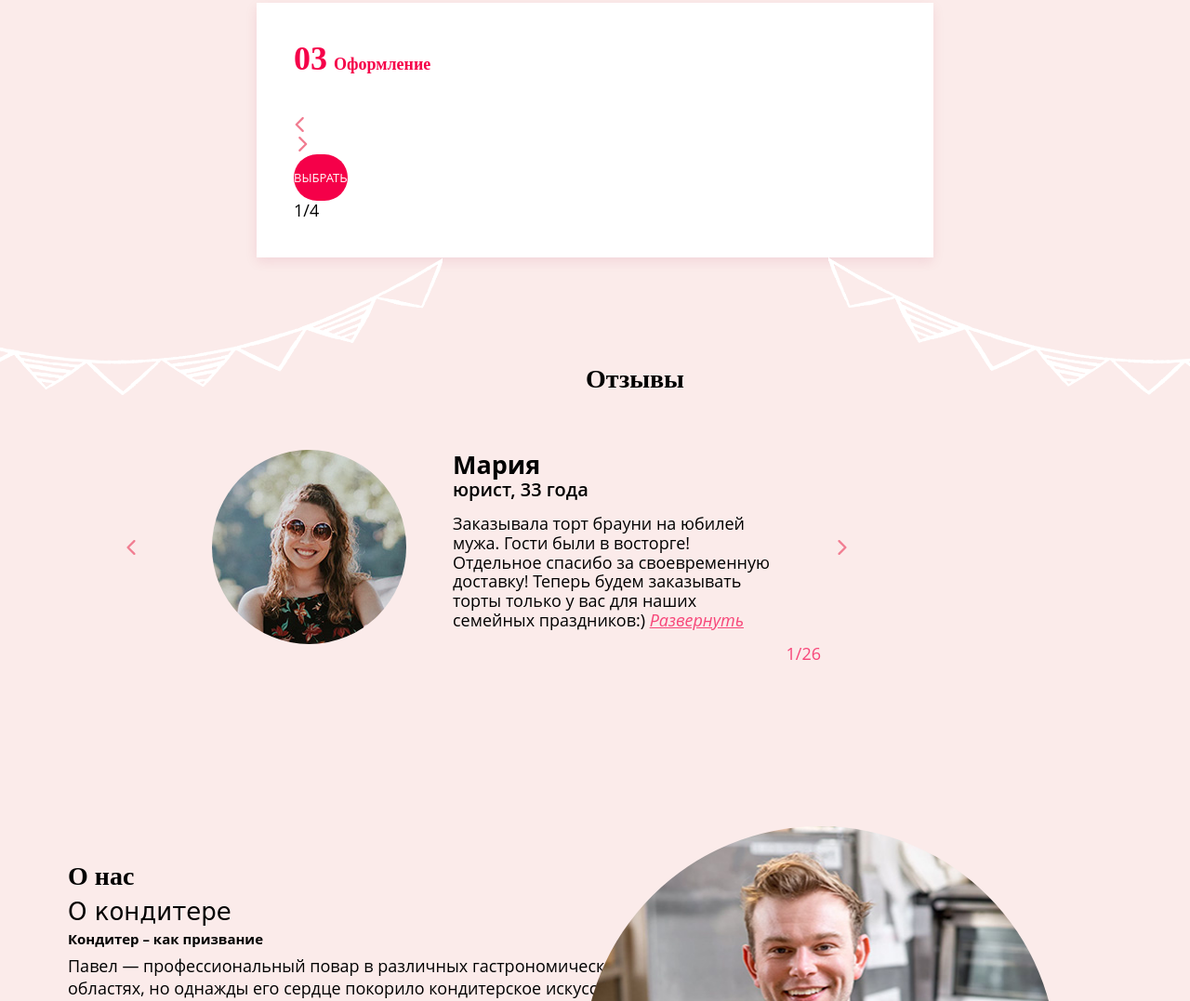
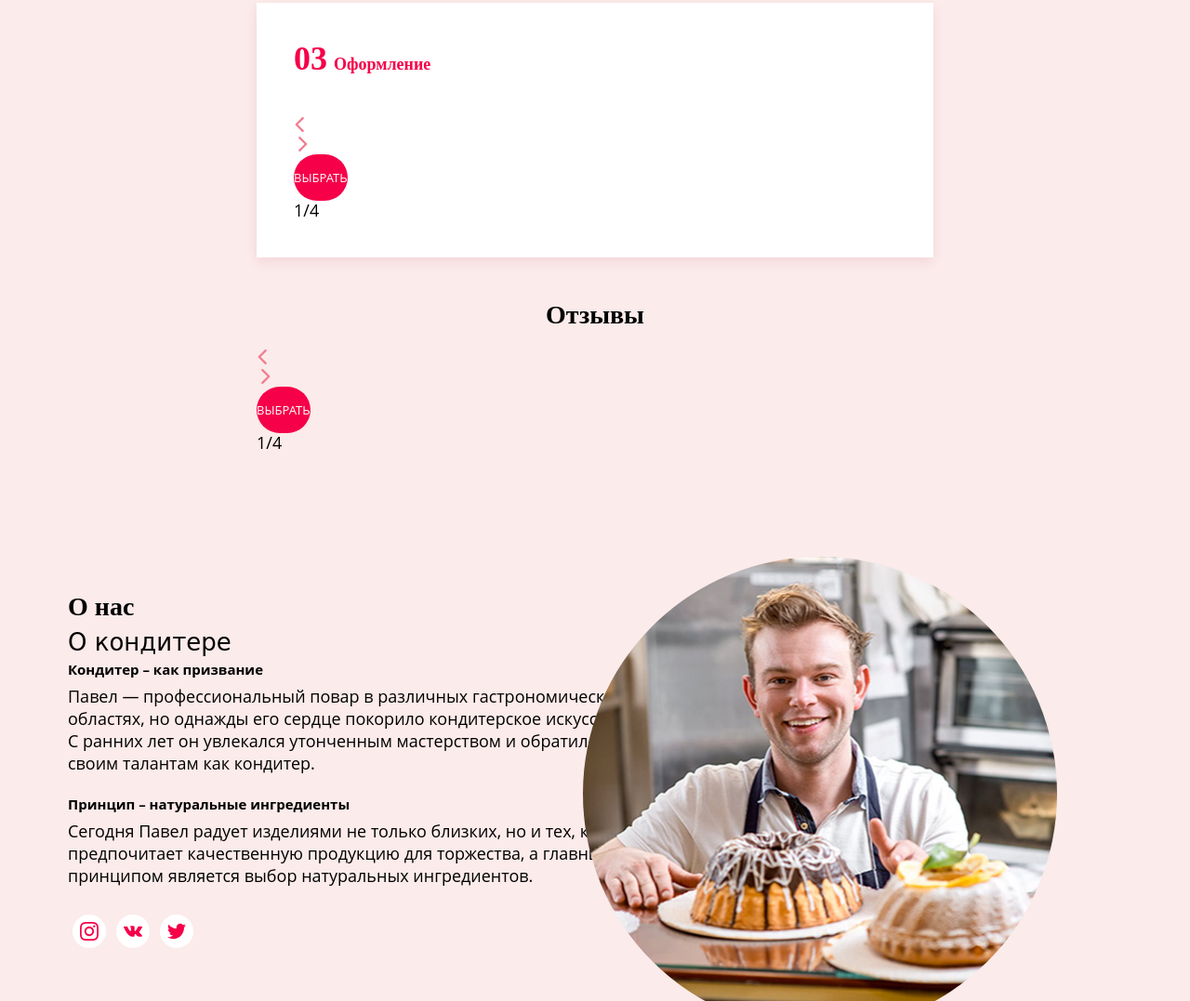
Before and after one commit to jlr910168/cakes, a website: page src/index.html in a window 1280 px wide. Shown: the part 2382-3459 px from the top of the page at 93% size. Drawn offline with nearby package versions, Linux system fonts and the light colour scheme; files that its build step writes are made by us from their sources; a web font is replaced by a local one.

Commit message:
preparations for reviews slider rework

```diff
--- a/src/index.html
+++ b/src/index.html
@@ -230,6 +230,7 @@
                 </div>
               </div>
             </div>
+            <div class="slider__toggles"></div>
             <button class="button slider__choose">Выбрать</button>
             <div class="slider__slide-no">1/4</div>
           </div>
@@ -274,6 +275,7 @@
                 </div>
               </div>
             </div>
+            <div class="slider__toggles"></div>
             <button class="button slider__choose">Выбрать</button>
             <div class="slider__slide-no">1/4</div>
           </div>
@@ -309,44 +311,44 @@
         <div class="reviews__figures reviews__figure-left"></div>
         <div class="reviews__figures reviews__figure-right"></div>
         <h1 class="reviews__header">Отзывы</h1>
-        <div class="reviews__slider">
-          <button class="reviews__slider-arrows">
-            <svg class="slide-arrows arrow-left" xmlns="http://www.w3.org/2000/svg" viewBox="0 0 451.847 451.847">
+        <div class="slider">
+          <div class="slider__wrapper">
+            <div class="slider__arrows">
+              <div class="slider__arrows-circle">
+                <svg class="slide-arrows arrow-left" xmlns="http://www.w3.org/2000/svg" viewBox="50 0 451.847 451.847">
                   <path fill="currentColor" d="M97.141,225.92c0-8.095,3.091-16.192,9.259-22.366L300.689,9.27c12.359-12.359,32.397-12.359,44.751,0   c12.354,12.354,12.354,32.388,0,44.748L173.525,225.92l171.903,171.909c12.354,12.354,12.354,32.391,0,44.744   c-12.354,12.365-32.386,12.365-44.745,0l-194.29-194.281C100.226,242.115,97.141,234.018,97.141,225.92z"></path>
                 </svg>
-          </button>
-          <ul class="reviews__slides">
-            <li class="reviews__slide">
-              <img src="./img/review__photo.jpg" alt="фото отзыва" class="reviews__photo">
-              <div class="reviews__slide-text">
-                <p class="reviews__name">Мария </p>
-                <p class="reviews__info">юрист, 33 года</p>
-                <p class="reviews__review-text">
-                  Заказывала торт брауни на юбилей мужа. Гости были в восторге! Отдельное спасибо за своевременную доставку! Теперь будем заказывать
-                  торты только у вас для наших семейных праздников:)
-                  <span class="reviews__review-expand">Развернуть</span>
-                </p>
               </div>
+            </div>
+            <ul class="slider__slides">
+              <li class="slider__slide">
+                <div class="slider__slide-pic"></div>
+                <div class="slider__slide-desc"></div>
               </li>
-            <li class="reviews__slide">
-              <img src="./img/review__photo.jpg" alt="фото отзыва" class="reviews__photo">
-              <div class="reviews__slide-text">
-                <p class="reviews__name">Мария </p>
-                <p class="reviews__info">юрист, 33 года</p>
-                <p class="reviews__review-text">
-                  Заказывала торт брауни на юбилей мужа. Гости были в восторге! Отдельное спасибо за своевременную доставку! Теперь будем заказывать
-                  торты только у вас для наших семейных праздников:)
-                  <span class="reviews__review-expand">Развернуть</span>
-                </p>
-              </div>
+              <li class="slider__slide">
+                <div class="slider__slide-pic"></div>
+                <div class="slider__slide-desc"></div>
+              </li>
+              <li class="slider__slide">
+                <div class="slider__slide-pic"></div>
+                <div class="slider__slide-desc"></div>
+              </li>
+              <li class="slider__slide">
+                <div class="slider__slide-pic"></div>
+                <div class="slider__slide-desc"></div>
               </li>
             </ul>
-          <div class="reviews__slider-arrows">
-            <svg class="slide-arrows arrow-right" xmlns="http://www.w3.org/2000/svg" viewBox="0 0 451.846 451.847">
+            <div class="slider__arrows">
+              <div class="slider__arrows-circle">
+                <svg class="slide-arrows arrow-right" xmlns="http://www.w3.org/2000/svg" viewBox="-50 0 451.846 451.847">
                   <path fill="currentColor" d="M345.441,248.292L151.154,442.573c-12.359,12.365-32.397,12.365-44.75,0c-12.354-12.354-12.354-32.391,0-44.744   L278.318,225.92L106.409,54.017c-12.354-12.359-12.354-32.394,0-44.748c12.354-12.359,32.391-12.359,44.75,0l194.287,194.284   c6.177,6.18,9.262,14.271,9.262,22.366C354.708,234.018,351.617,242.115,345.441,248.292z"></path>
                 </svg>
               </div>
-          <div class="reviews__counter">1/26</div>
+            </div>
+          </div>
+          <div class="slider__toggles"></div>
+          <button class="button slider__choose">Выбрать</button>
+          <div class="slider__slide-no">1/4</div>
         </div>
       </div>
     </div>
--- a/src/sass/_about.scss
+++ b/src/sass/_about.scss
@@ -1,7 +1,7 @@
 @import 'variables';
 
 .about {
-  padding: 0 73px;
+  padding: 150px 73px 0;
 }
 
 .about__confectioner {
--- a/src/sass/_reviews.scss
+++ b/src/sass/_reviews.scss
@@ -1,17 +1,12 @@
 @import 'variables';
 
 .reviews {
-  height: 500px;
-  margin-bottom: 150px;
-  display: flex;
-  flex-direction: column;
-  align-items: center;
-  overflow: hidden;
+
 }
 
 .reviews__wrapper {
   width: 1366px;
-  padding: 0 73px;
+  padding: 115px 73px 0;
   margin: 0 auto;
   position: relative;
 }
@@ -35,16 +30,16 @@
 
 .reviews__header {
   margin-bottom: 60px;
-  margin-top: 115px;
   text-align: center;
 }
 
 .reviews__slider {
-  width: 900px;
-  height: 210px;
-  position: relative;
-  display: flex;
-  justify-content: flex-start;
+  padding: 0 15px;
+//   width: 900px;
+//   height: 210px;
+//   position: relative;
+//   display: flex;
+//   justify-content: flex-start;
 }
 
 .reviews__slider-arrows {
@@ -108,3 +103,27 @@
   bottom: -20px;
   color: $expand-color;
 }
+
+@media (max-width: 1366px) {
+  .reviews__wrapper {
+    width: 768px;
+    padding: 46px 20px 0;
+  }
+
+  .reviews__header {
+    margin-bottom: 20px;
+    text-align: center;
+  }
+
+  .reviews__figure-left,
+  .reviews__figure-right {
+    display: none;
+  }
+}
+
+@media (max-width: 768px) {
+  .reviews__wrapper {
+    width: 320px;
+    padding: 46px 20px 0;
+  }
+}
```
Lines whose indentation alone changed are shown as unchanged.
